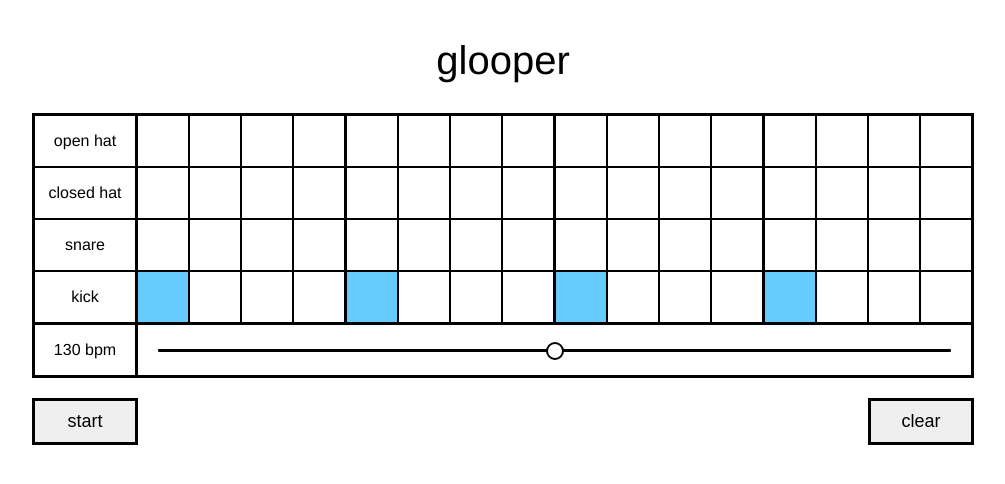
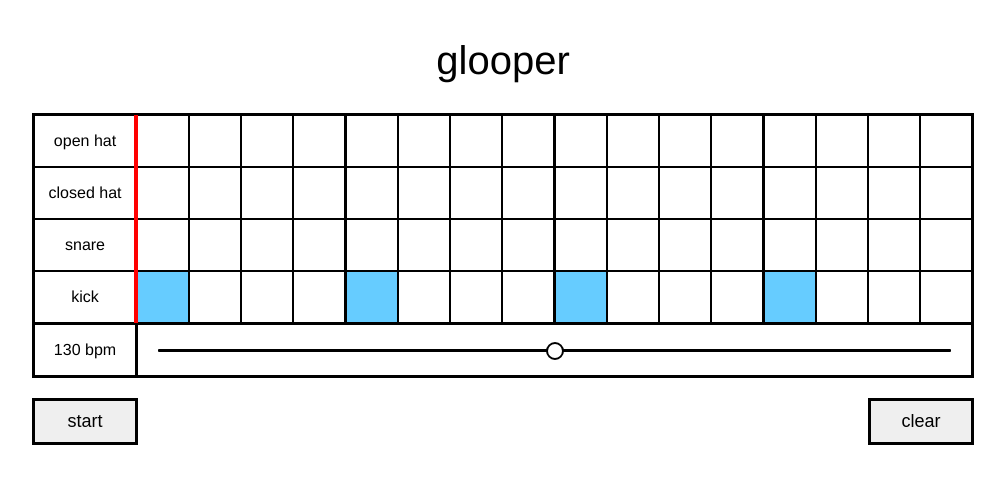
Before and after one commit to affordances/drum-machine, an Angular app: page / in a window 1280 px wide. Shown: the top 484 px of the page, without its empty margins (137-1142 px from the left). Built offline with nearby package versions, Linux system fonts and the light colour scheme; no server answers.

Commit message:
add transport

```diff
--- a/src/app/app.component.html
+++ b/src/app/app.component.html
@@ -3,6 +3,7 @@
     glooper
   </div>
   <app-staff
+    [currentBeat]="beat"
     [beatLocations]="beatLocations"
     [instruments]="instruments">
   </app-staff>
--- a/src/app/staff/staff.component.css
+++ b/src/app/staff/staff.component.css
@@ -1,5 +1,12 @@
 .instruments-container-container {
   border: 2px solid black;
+}
+
+.transport {
+  z-index: 100;
+  border-left: 4px solid red;
+  margin-bottom: -208px;
+  margin-left: 100px;
 }
 
 .instrument-name {
--- a/src/app/staff/staff.component.html
+++ b/src/app/staff/staff.component.html
@@ -1,4 +1,8 @@
 <div class="instruments-container-container">
+  <div class="transport"
+       [ngStyle]="{'height': (instruments.length * 52) + 'px',
+                   'transform': 'translateX(' + currentBeat * 50 + 'px)'}">
+  </div>
   <div class="instrument-container" *ngFor="let instrument of instruments">
     <div class="instrument-name">
       {{instrument}}
--- a/src/app/staff/staff.component.ts
+++ b/src/app/staff/staff.component.ts
@@ -9,6 +9,7 @@ import { EventsService } from '../events.service';
 export class StaffComponent implements OnInit {
   @Input() beatLocations: any;
   @Input() instruments: any;
+  @Input() currentBeat: any;
 
   constructor(private es: EventsService) { }
 
```
